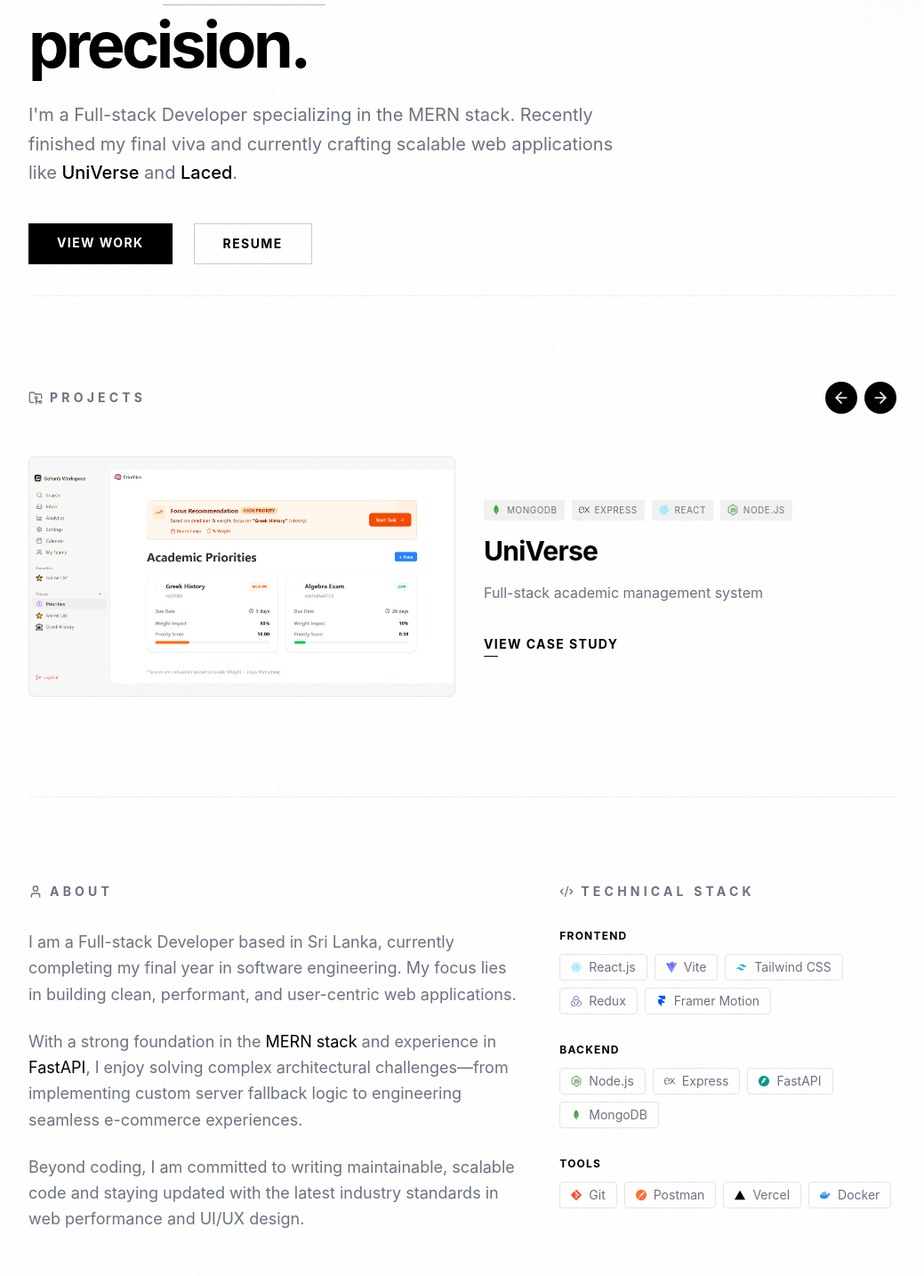
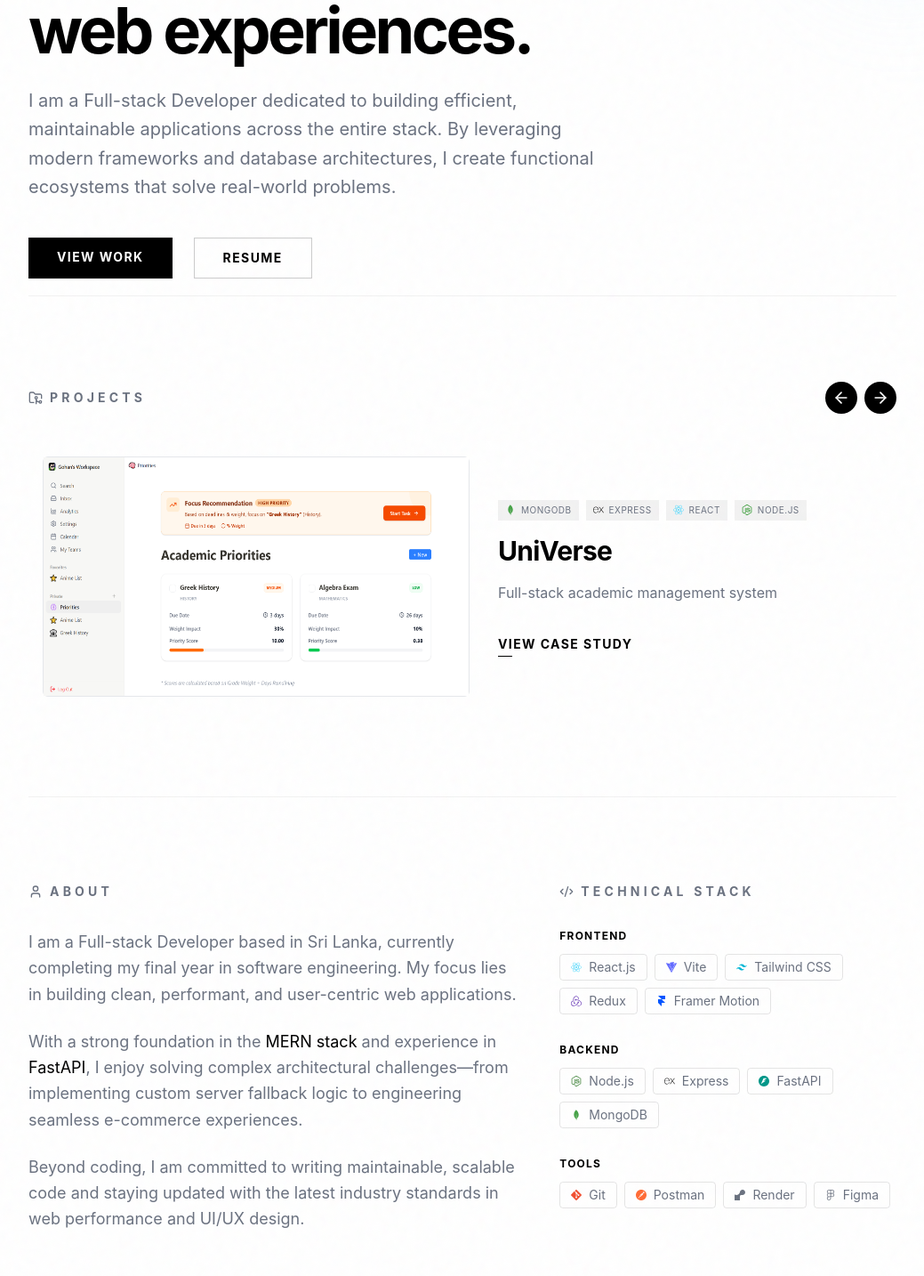
Before and after one commit to SanithuM/portfolio, a React app: page / in a window 1280 px wide. Shown: the part 356-1790 px from the top of the page at 89% size, without its empty margins (120-1159 px from the left). Built offline with nearby package versions, Linux system fonts and the light colour scheme; the HTML template or start-up script is replaced by a standard one.

Commit message:
Refactor code structure for improved readability and maintainability

```diff
--- a/src/data/projects.js
+++ b/src/data/projects.js
@@ -24,5 +24,13 @@
     tags: ["React", "Tailwind CSS"],
     image: "src/assets/nike.jpg",
     link: "https://github.com/SanithuM/nike-clone"
+  },
+  {
+    id: 4,
+    title: "DC Reimagined",
+    description: "A DC Comics fan site with character profiles and news updates.",
+    tags: ["React", "Tailwind CSS"],
+    image: "src/assets/dc_reimagined.jpg",
+    link: "https://github.com/SanithuM/dc-reimagined"
   }
 ];
--- a/src/sections/About.jsx
+++ b/src/sections/About.jsx
@@ -3,7 +3,10 @@
 import {
   SiReact, SiVite, SiTailwindcss, SiRedux, SiFramer,
   SiNodedotjs, SiExpress, SiFastapi, SiMongodb,
-  SiGit, SiPostman, SiVercel, SiDocker
+  SiGit, SiPostman, SiVercel, SiDocker,
+  SiRender,
+  SiVscodium,
+  SiFigma
 } from "react-icons/si";
 
 const About = () => {
@@ -32,8 +35,8 @@
       items: [
         { name: "Git", icon: SiGit },
         { name: "Postman", icon: SiPostman },
-        { name: "Vercel", icon: SiVercel },
-        { name: "Docker", icon: SiDocker }
+        { name: "Render", icon: SiRender },
+        { name: "Figma", icon: SiFigma }
       ]
     },
   ];
--- a/src/sections/Hero.jsx
+++ b/src/sections/Hero.jsx
@@ -42,7 +42,7 @@
           variants={itemVariants}
           className="text-5xl md:text-7xl font-bold tracking-tighter leading-[1.1]"
         >
-          Building digital products with <span className="text-muted/50 underline decoration-1 underline-offset-8">intent</span> and precision.
+          Engineering <span className="text-muted/50 underline decoration-1 underline-offset-8">performance</span> driven web experiences.
         </motion.h1>
 
         {/* Sub-headline / Context */}
@@ -50,9 +50,9 @@
           variants={itemVariants}
           className="text-lg md:text-xl text-muted leading-relaxed max-w-2xl"
         >
-          I'm a Full-stack Developer specializing in the MERN stack.
-          Recently finished my final viva and currently crafting scalable web applications
-          like <span className="text-brand font-medium">UniVerse</span> and <span className="text-brand font-medium">Laced</span>.
+          I am a Full-stack Developer dedicated to building efficient, maintainable applications across the entire stack.
+          By leveraging modern frameworks and database architectures, I create
+          functional ecosystems that solve real-world problems.
         </motion.p>
 
         {/* CTA Buttons */}
--- a/src/sections/Work.jsx
+++ b/src/sections/Work.jsx
@@ -137,7 +137,7 @@
                     alt={project.title}
                     whileHover={{ scale: 1.02 }}
                     transition={{ duration: 0.7, ease: [0.16, 1, 0.3, 1] }}
-                    className="w-full h-full object-contain object-center transition-all duration-700"
+                    className="w-full h-full object-fit object-center transition-all duration-700"
                   />
                 </div>
 
```
Also changed, not shown: src/assets/dc_reimagined.jpg (added).
